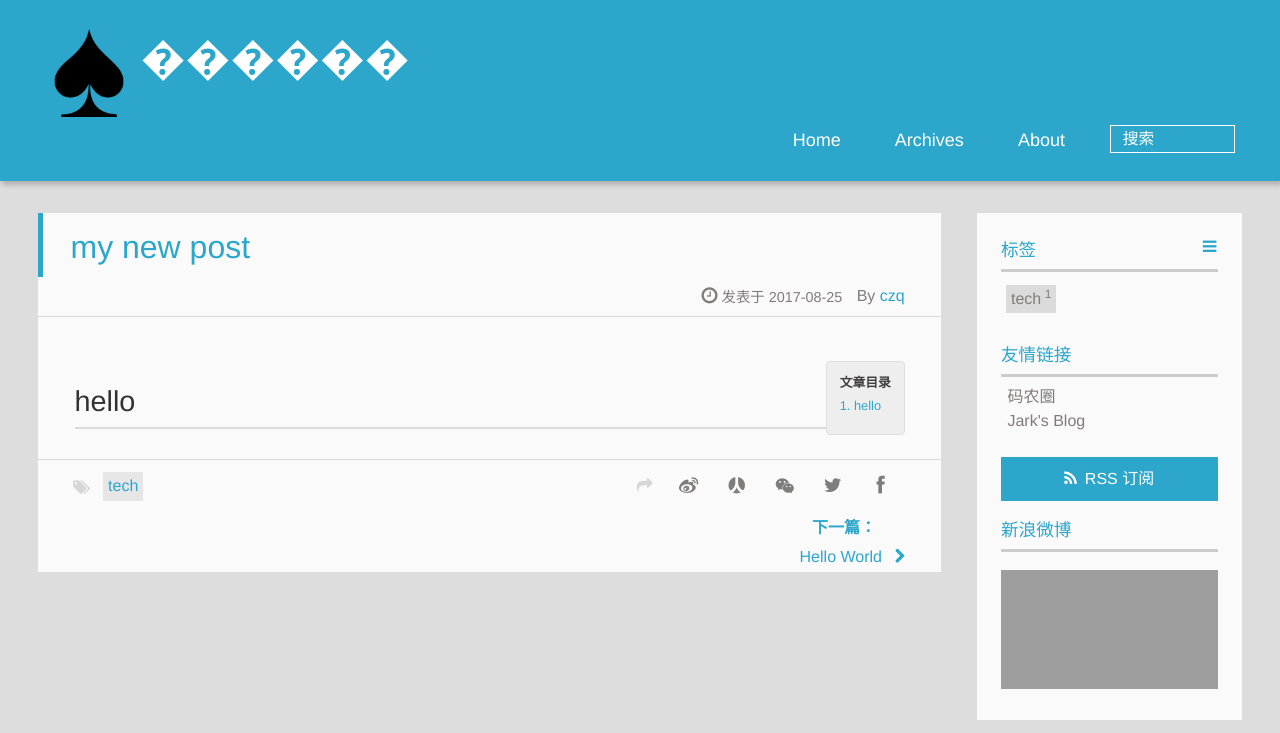
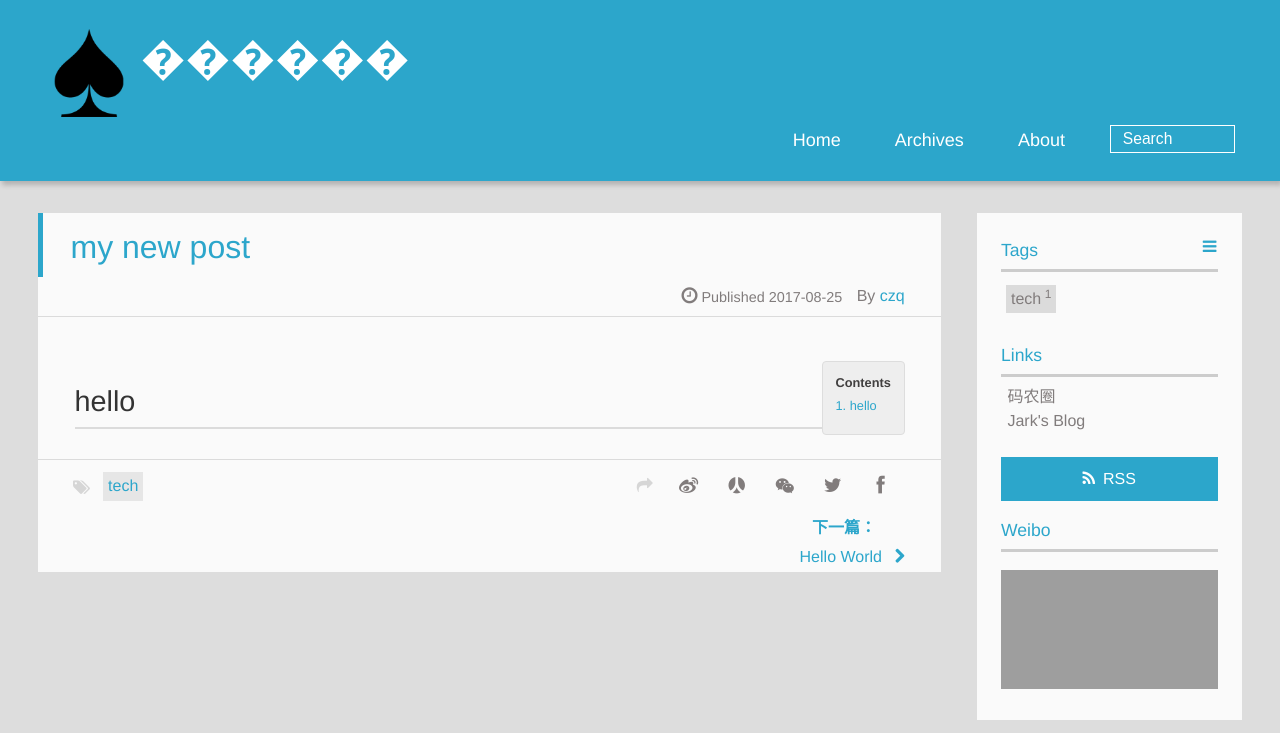
Before and after one commit to chanzhq/chanzhq.github.io, a plain HTML site: page 2017/08/25/my-new-post/index.html in a window 1280 px wide. Shown: the top 733 px of the page. Drawn offline with Linux system fonts and the light colour scheme; grey boxes are pictures that could not be loaded; a script that the page names is missing.

Commit message:
Site updated: 2017-08-25 13:43:44

```diff
--- a/2017/08/25/my-new-post/index.html
+++ b/2017/08/25/my-new-post/index.html
@@ -49,7 +49,7 @@
 				<h1 class="site-name"><a href="/" title="������">������</a></h1>
 				<h2 class="blog-motto"></h2>
 			</div>
-			<div class="navbar"><a class="navbutton navmobile" href="#" title="菜单">
+			<div class="navbar"><a class="navbutton navmobile" href="#" title="Menu">
 			</a></div>
 			<nav class="animated">
 				<ul>
@@ -65,7 +65,7 @@
 
 					<form class="search" action="//google.com/search" method="get" accept-charset="utf-8">
 						<label>Search</label>
-						<input type="search" id="search" name="q" autocomplete="off" maxlength="20" placeholder="搜索" />
+						<input type="search" id="search" name="q" autocomplete="off" maxlength="20" placeholder="Search" />
 						<input type="hidden" name="q" value="site:yoursite.com">
 					</form>
 
@@ -88,14 +88,14 @@
 		<a href="/about" title="czq" target="_blank" itemprop="author">czq</a>
 
   <p class="article-time">
-    <time datetime="2017-08-25T05:11:19.000Z" itemprop="datePublished"> 发表于 2017-08-25</time>
+    <time datetime="2017-08-25T05:11:19.000Z" itemprop="datePublished"> Published 2017-08-25</time>
 
   </p>
 </header>
 	<div class="article-content">
 
 		<div id="toc" class="toc-article">
-			<strong class="toc-title">文章目录</strong>
+			<strong class="toc-title">Contents</strong>
 
 			<ol class="toc"><li class="toc-item toc-level-1"><a class="toc-link" href="#hello"><span class="toc-number">1.</span> <span class="toc-text">hello</span></a></li></ol>
 
@@ -146,17 +146,17 @@
 
 
 </div>
-      <div class="openaside"><a class="navbutton" href="#" title="显示侧边栏"></a></div>
+      <div class="openaside"><a class="navbutton" href="#" title="Show Sidebar"></a></div>
 
   <div id="toc" class="toc-aside">
-  <strong class="toc-title">文章目录</strong>
+  <strong class="toc-title">Contents</strong>
 
  <ol class="toc"><li class="toc-item toc-level-1"><a class="toc-link" href="#hello"><span class="toc-number">1.</span> <span class="toc-text">hello</span></a></li></ol>
 
   </div>
 
 <div id="asidepart">
-<div class="closeaside"><a class="closebutton" href="#" title="隐藏侧边栏"></a></div>
+<div class="closeaside"><a class="closebutton" href="#" title="Hide Sidebar"></a></div>
 <aside class="clearfix">
 
 
@@ -166,7 +166,7 @@
 
 
 <div class="tagslist">
-	<p class="asidetitle">标签</p>
+	<p class="asidetitle">Tags</p>
 		<ul class="clearfix">
 
 
@@ -178,7 +178,7 @@
 
 
   <div class="linkslist">
-  <p class="asidetitle">友情链接</p>
+  <p class="asidetitle">Links</p>
     <ul>
 
           <li>
@@ -200,11 +200,11 @@
 
 
   <div class="rsspart">
-	<a href="/atom.xml" target="_blank" title="rss">RSS 订阅</a>
+	<a href="/atom.xml" target="_blank" title="rss">RSS</a>
 </div>
 
   <div class="weiboshow">
-  <p class="asidetitle">新浪微博</p>
+  <p class="asidetitle">Weibo</p>
     <iframe width="100%" height="119" class="share_self"  frameborder="0" scrolling="no" src="http://widget.weibo.com/weiboshow/index.php?language=&width=0&height=119&fansRow=2&ptype=1&speed=0&skin=9&isTitle=1&noborder=1&isWeibo=0&isFans=0&uid=&verifier=b3593ceb&dpc=1"></iframe>
 </div>
 
@@ -431,7 +431,7 @@ var _hmt = _hmt || [];
 <!-- Totop Begin -->
 
 	<div id="totop">
-	<a title="返回顶部"><img src="/img/scrollup.png"/></a>
+	<a title="Back to Top"><img src="/img/scrollup.png"/></a>
 	</div>
 	<script src="/js/totop.js"></script>
 
--- a/index.html
+++ b/index.html
@@ -44,7 +44,7 @@
 				<h1 class="site-name"><a href="/" title="������">������</a></h1>
 				<h2 class="blog-motto"></h2>
 			</div>
-			<div class="navbar"><a class="navbutton navmobile" href="#" title="菜单">
+			<div class="navbar"><a class="navbutton navmobile" href="#" title="Menu">
 			</a></div>
 			<nav class="animated">
 				<ul>
@@ -60,7 +60,7 @@
 
 					<form class="search" action="//google.com/search" method="get" accept-charset="utf-8">
 						<label>Search</label>
-						<input type="search" id="search" name="q" autocomplete="off" maxlength="20" placeholder="搜索" />
+						<input type="search" id="search" name="q" autocomplete="off" maxlength="20" placeholder="Search" />
 						<input type="hidden" name="q" value="site:yoursite.com">
 					</form>
 
@@ -85,7 +85,7 @@
 		<a href="/about" title="czq" target="_blank" itemprop="author">czq</a>
 
   <p class="article-time">
-    <time datetime="2017-08-25T05:11:19.000Z" itemprop="datePublished"> 发表于 2017-08-25</time>
+    <time datetime="2017-08-25T05:11:19.000Z" itemprop="datePublished"> Published 2017-08-25</time>
 
   </p>
 </header>
@@ -139,7 +139,7 @@
 		<a href="/about" title="czq" target="_blank" itemprop="author">czq</a>
 
   <p class="article-time">
-    <time datetime="2017-08-25T02:52:59.838Z" itemprop="datePublished"> 发表于 2017-08-25</time>
+    <time datetime="2017-08-25T02:52:59.838Z" itemprop="datePublished"> Published 2017-08-25</time>
 
   </p>
 </header>
@@ -186,10 +186,10 @@
 
 
 </div>
-      <div class="openaside"><a class="navbutton" href="#" title="显示侧边栏"></a></div>
+      <div class="openaside"><a class="navbutton" href="#" title="Show Sidebar"></a></div>
 
 <div id="asidepart">
-<div class="closeaside"><a class="closebutton" href="#" title="隐藏侧边栏"></a></div>
+<div class="closeaside"><a class="closebutton" href="#" title="Hide Sidebar"></a></div>
 <aside class="clearfix">
 
 
@@ -199,7 +199,7 @@
 
 
 <div class="tagslist">
-	<p class="asidetitle">标签</p>
+	<p class="asidetitle">Tags</p>
 		<ul class="clearfix">
 
 
@@ -211,7 +211,7 @@
 
 
   <div class="linkslist">
-  <p class="asidetitle">友情链接</p>
+  <p class="asidetitle">Links</p>
     <ul>
 
           <li>
@@ -233,11 +233,11 @@
 
 
   <div class="rsspart">
-	<a href="/atom.xml" target="_blank" title="rss">RSS 订阅</a>
+	<a href="/atom.xml" target="_blank" title="rss">RSS</a>
 </div>
 
   <div class="weiboshow">
-  <p class="asidetitle">新浪微博</p>
+  <p class="asidetitle">Weibo</p>
     <iframe width="100%" height="119" class="share_self"  frameborder="0" scrolling="no" src="http://widget.weibo.com/weiboshow/index.php?language=&width=0&height=119&fansRow=2&ptype=1&speed=0&skin=9&isTitle=1&noborder=1&isWeibo=0&isFans=0&uid=&verifier=b3593ceb&dpc=1"></iframe>
 </div>
 
@@ -387,7 +387,7 @@ var _hmt = _hmt || [];
 <!-- Totop Begin -->
 
 	<div id="totop">
-	<a title="返回顶部"><img src="/img/scrollup.png"/></a>
+	<a title="Back to Top"><img src="/img/scrollup.png"/></a>
 	</div>
 	<script src="/js/totop.js"></script>
 
```
Also changed, not shown: 2017/08/25/hello-world/index.html (+12 -12 lines), archives/2017/08/index.html (+5 -5 lines), archives/2017/index.html (+5 -5 lines), archives/index.html (+6 -6 lines), tags/tech/index.html (+4 -4 lines).
